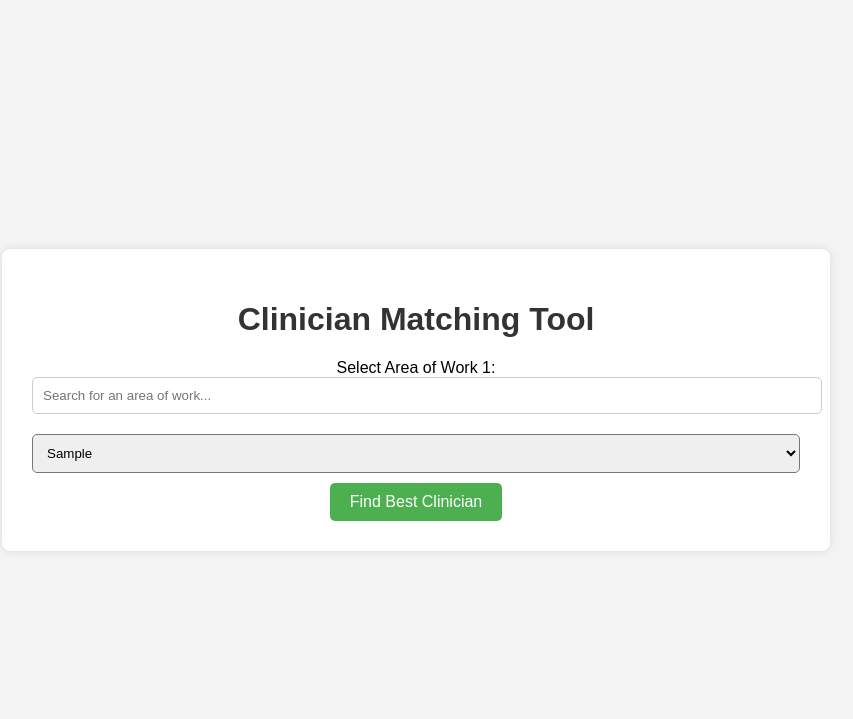
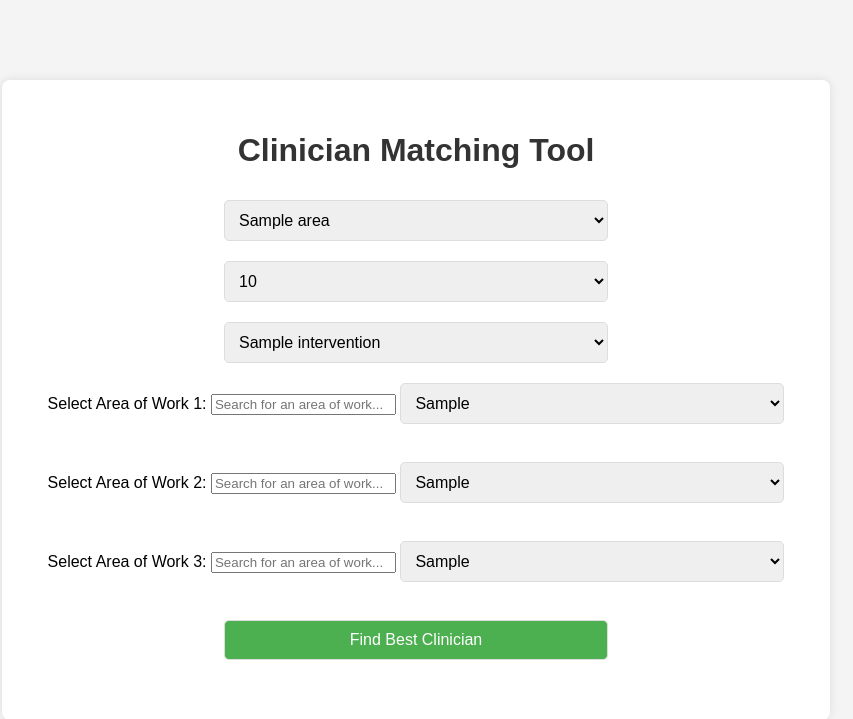
Before and after one commit to Scar3krow/therapist-matching-tool, a Flask app: template templates/index.html in a window 1280 px wide. Shown: the top 719 px of the page, without its empty margins (224-1077 px from the left). Run offline with Flask 3, Linux system fonts and the light colour scheme; the template is opened without the code that fills it: most values are stand-ins (such as "Sample title", 1, 10 or a date in 2020).

Commit message:
Bug fixing previous add

```diff
--- a/templates/index.html
+++ b/templates/index.html
@@ -29,33 +29,59 @@
             color: #333;
         }
 
-        select {
-            width: 100%;
+        form {
+            margin-bottom: 20px;
+        }
+
+        select, button {
+            width: 50%;
             padding: 10px;
             margin: 10px 0;
+            border: 1px solid #ddd;
             border-radius: 5px;
-        }
-
-        input[type="text"] {
-            width: 100%;
-            padding: 10px;
-            margin-bottom: 10px;
-            border-radius: 5px;
-            border: 1px solid #ccc;
+            font-size: 16px;
         }
 
         button {
             background-color: #4CAF50;
             color: white;
-            padding: 10px 20px;
-            border: none;
-            border-radius: 5px;
             cursor: pointer;
-            font-size: 16px;
         }
 
         button:hover {
             background-color: #45a049;
+        }
+
+        table {
+            width: 100%;
+            border-collapse: collapse;
+            margin-top: 20px;
+        }
+
+        th, td {
+            padding: 12px;
+            text-align: center;
+        }
+
+        th {
+            background-color: #4CAF50;
+            color: white;
+        }
+
+        tr:nth-child(even) {
+            background-color: #f2f2f2;
+        }
+
+        tr:hover {
+            background-color: #ddd;
+        }
+
+        td {
+            font-size: 18px;
+        }
+
+        .result-table {
+            margin-top: 30px;
         }
     </style>
 </head>
@@ -63,18 +89,57 @@
     <div class="container">
         <h1>Clinician Matching Tool</h1>
         <form action="/match" method="POST">
-            <!-- Other dropdowns for Area of Practice, Age, and Intervention -->
+            <!-- Area of Practice Dropdown -->
+            <select id="area" name="area">
+                {% for area in areas %}
+                <option value="{{ area }}">{{ area }}</option>
+                {% endfor %}
+            </select>
+            <br>
 
-            <!-- Searchable Area of Work -->
+            <!-- Age/Client Type Dropdown -->
+            <select id="age" name="age">
+                {% for age in ages %}
+                <option value="{{ age }}">{{ age }}</option>
+                {% endfor %}
+            </select>
+            <br>
+
+            <!-- Intervention Dropdown -->
+            <select id="intervention" name="intervention">
+                {% for intervention in interventions %}
+                <option value="{{ intervention }}">{{ intervention }}</option>
+                {% endfor %}
+            </select>
+            <br>
+
+            <!-- Area of Work Dropdowns -->
             <label for="work_area_1">Select Area of Work 1:</label>
-            <input type="text" id="work_area_search" placeholder="Search for an area of work..." onkeyup="filterWorkAreas()">
+            <input type="text" id="work_area_search_1" placeholder="Search for an area of work..." onkeyup="filterWorkAreas()">
             <select name="work_area_1" id="work_area_1">
                 {% for work_area in work_areas %}
                 <option value="{{ work_area }}">{{ work_area }}</option>
                 {% endfor %}
             </select>
+            <br><br>
 
-            <!-- Add the other work areas if needed -->
+            <label for="work_area_2">Select Area of Work 2:</label>
+            <input type="text" id="work_area_search_2" placeholder="Search for an area of work..." onkeyup="filterWorkAreas()">
+            <select name="work_area_2" id="work_area_2">
+                {% for work_area in work_areas %}
+                <option value="{{ work_area }}">{{ work_area }}</option>
+                {% endfor %}
+            </select>
+            <br><br>
+
+            <label for="work_area_3">Select Area of Work 3:</label>
+            <input type="text" id="work_area_search_3" placeholder="Search for an area of work..." onkeyup="filterWorkAreas()">
+            <select name="work_area_3" id="work_area_3">
+                {% for work_area in work_areas %}
+                <option value="{{ work_area }}">{{ work_area }}</option>
+                {% endfor %}
+            </select>
+            <br><br>
 
             <button type="submit">Find Best Clinician</button>
         </form>
@@ -82,7 +147,7 @@
 
     <script>
         function filterWorkAreas() {
-            let input = document.getElementById('work_area_search');
+            let input = document.getElementById('work_area_search_1');
             let filter = input.value.toLowerCase();
             let options = document.getElementById('work_area_1').getElementsByTagName('option');
 
@@ -96,5 +161,40 @@
             }
         }
     </script>
+
+<script>
+    function filterWorkAreas() {
+        let input = document.getElementById('work_area_search_2');
+        let filter = input.value.toLowerCase();
+        let options = document.getElementById('work_area_2').getElementsByTagName('option');
+
+        for (let i = 0; i < options.length; i++) {
+            let txtValue = options[i].textContent || options[i].innerText;
+            if (txtValue.toLowerCase().indexOf(filter) > -1) {
+                options[i].style.display = "";
+            } else {
+                options[i].style.display = "none";
+            }
+        }
+    }
+</script>
+
+<script>
+    function filterWorkAreas() {
+        let input = document.getElementById('work_area_search_3');
+        let filter = input.value.toLowerCase();
+        let options = document.getElementById('work_area_3').getElementsByTagName('option');
+
+        for (let i = 0; i < options.length; i++) {
+            let txtValue = options[i].textContent || options[i].innerText;
+            if (txtValue.toLowerCase().indexOf(filter) > -1) {
+                options[i].style.display = "";
+            } else {
+                options[i].style.display = "none";
+            }
+        }
+    }
+</script>
+
 </body>
 </html>
```
